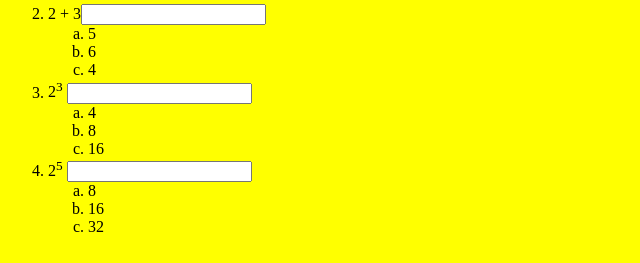
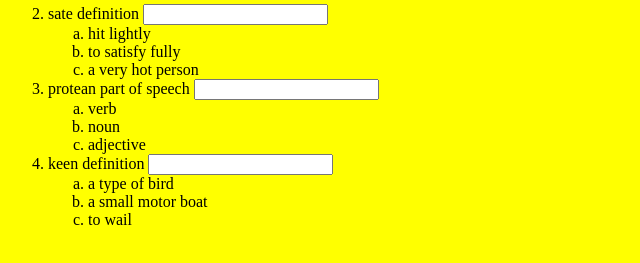
Before and after one commit to cory2dragon/2020-SD1, a plain HTML site: page index.html in a window 1280 px wide. Shown: the part 537-800 px from the top of the page, without its empty margins (0-640 px from the left). Drawn offline with nearby package versions, Linux system fonts and the light colour scheme.

Commit message:
Fix vocab questions

```diff
--- a/index.html
+++ b/index.html
@@ -54,23 +54,23 @@ body{
   <li>a pile of trash</li>
   <li>over confidence</li>
   </ol>
-<li>2 + 3<input data-correct="a"></li>
+<li>sate definition <input data-correct="b"></li>
      <ol type="a">
-  <li>5</li>
-  <li>6</li>
-  <li>4</li>
+  <li>hit lightly</li>
+  <li>to satisfy fully</li>
+  <li>a very hot person</li>
   </ol>
-<li>2<sup>3</sup> <input data-correct="b"></li>
+<li>protean part of speech <input data-correct="c"></li>
      <ol type="a">
-  <li>4</li>
-  <li>8</li>
-  <li>16</li>
+  <li>verb</li>
+  <li>noun</li>
+  <li>adjective</li>
   </ol>
-<li>2<sup>5</sup> <input data-correct="b"></li>
+<li>keen definition <input data-correct="b"></li>
      <ol type="a">
-  <li>8</li>
-  <li>16</li>
-  <li>32</li>
+  <li>a type of bird</li>
+  <li>a small motor boat</li>
+  <li>to wail</li>
   </ol>
 </ol>
 <script src='https://cdnjs.cloudflare.com/ajax/libs/jquery/3.4.1/jquery.min.js'></script>
```
